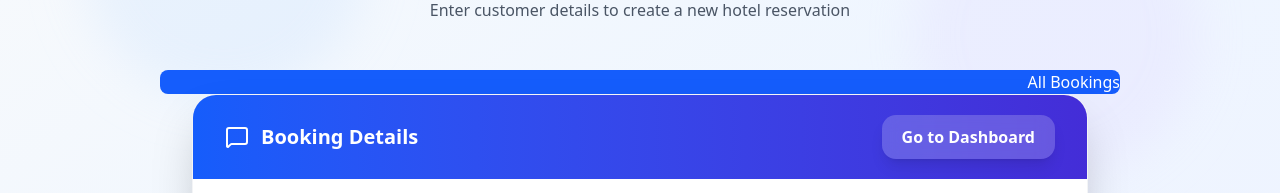
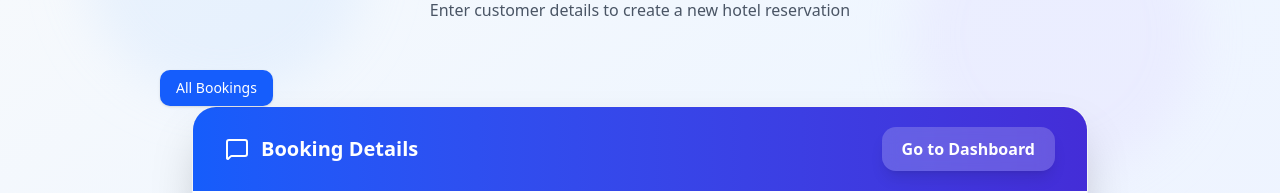
Before and after one commit to ZAINMUMTAZ999/rivagehotelnathiagali, a Next.js app: page /addbookings in a window 1280 px wide. Shown: the part 270-463 px from the top of the page. Built offline with nearby package versions, Linux system fonts and the light colour scheme; no server answers.

Commit message:
2ndlastdwnfinaa

```diff
--- a/src/app/addbookings/page.tsx
+++ b/src/app/addbookings/page.tsx
@@ -58,11 +58,16 @@ export default function Page () {
           </p>
     </div>
 
-    <Link href="/addbookings/allbookings"
+ <Link
+  href="/addbookings/allbookings"
+  className="inline-flex items-center px-4 py-2 rounded-lg bg-blue-600
+             text-sm font-medium text-white shadow-sm hover:bg-blue-700
+             focus:outline-none focus:ring-2 focus:ring-blue-500 focus:ring-offset-2
+             transition disabled:cursor-not-allowed disabled:opacity-60"
+>
+  All Bookings
+</Link>
 
-      className="flex  items-center justify-end rounded-md bg-blue-600
-                 text-white transition disabled:cursor-not-allowed disabled:opacity-70"
-    >All Bookings</Link>
 
         {/* Main Form Container */}
         <div ref={formRef} className="max-w-4xl mx-auto">
```
